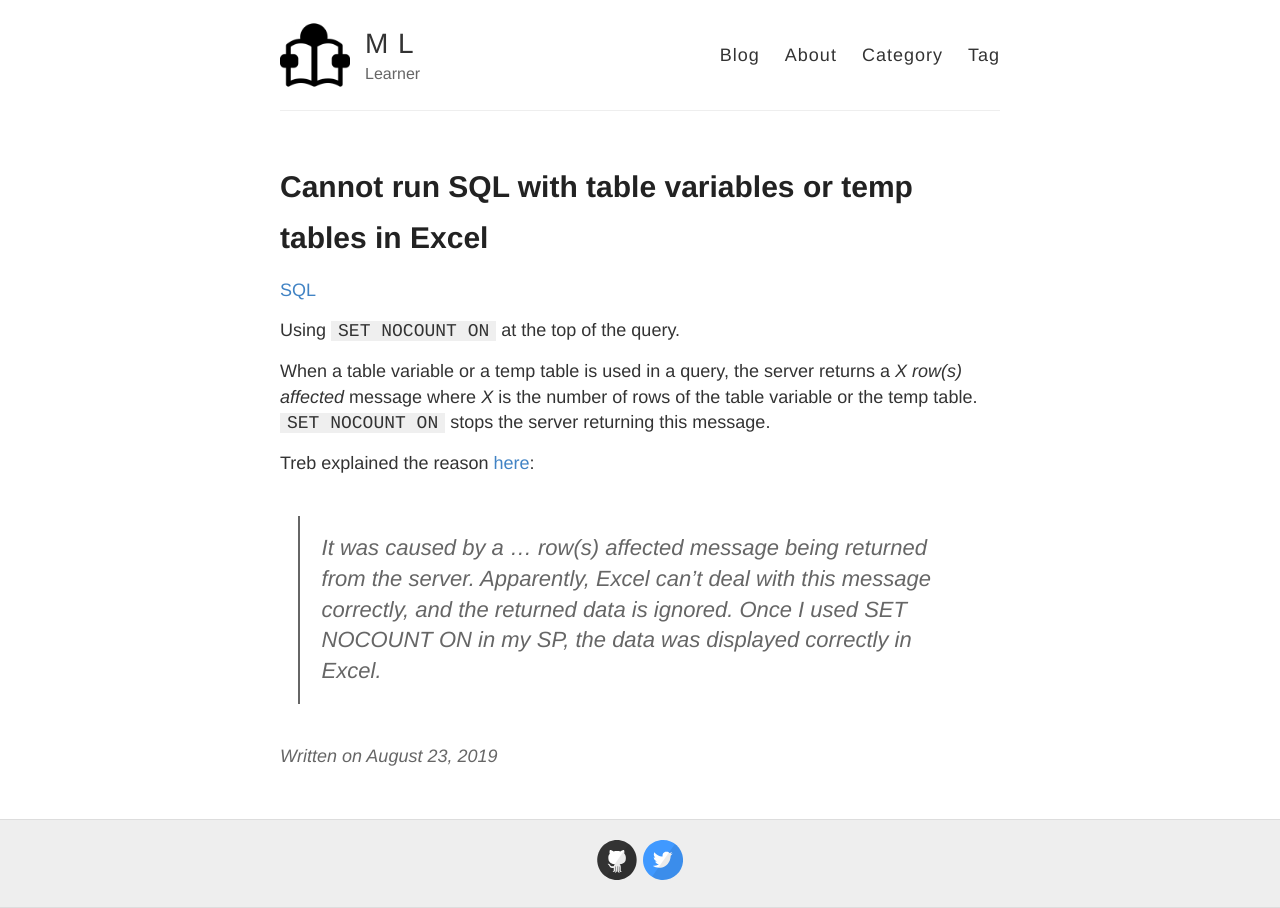
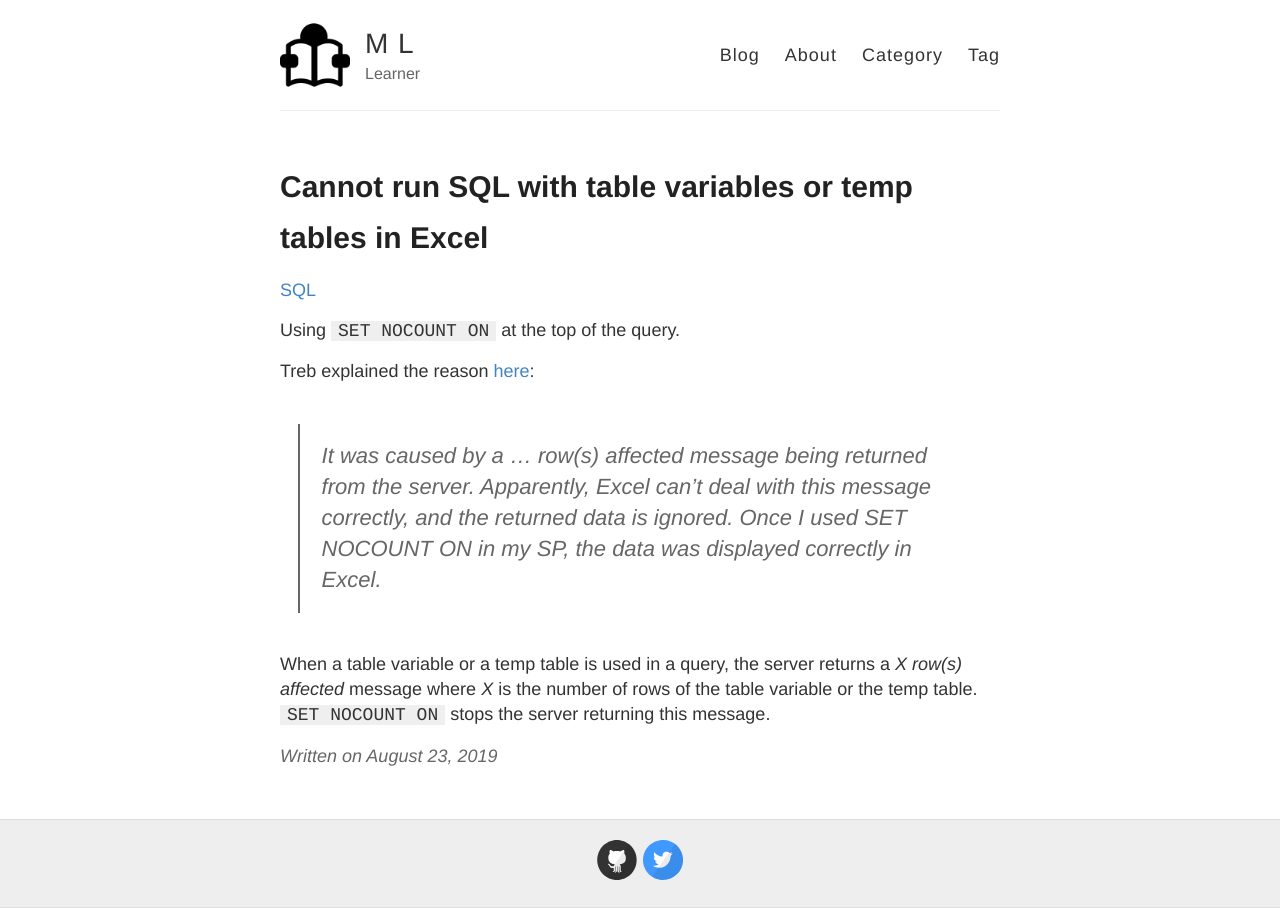
Before and after one commit to MingLang/MingLang.github.io, a Jekyll site: the page built from _posts/2019-08-23-Set-nocount-on-when-run-SQL-within-Excel - Copy.md, in a window 1280 px wide. Built offline with Jekyll 4.4.1, drawn with Linux system fonts in a browser that asks for light colours.

```diff
--- a/_posts/2019-08-23-Set-nocount-on-when-run-SQL-within-Excel - Copy.md
+++ b/_posts/2019-08-23-Set-nocount-on-when-run-SQL-within-Excel - Copy.md
@@ -7,8 +7,8 @@ tags: [SQL, Excel, SET NOCOUNT ON]
 
 Using `SET NOCOUNT ON` at the top of the query.
 
-When a table variable or a temp table is used in a query, the server returns a *X row(s) affected* message where *X* is the number of rows of the table variable or the temp table. `SET NOCOUNT ON` stops the server returning this message.
-
 Treb explained the reason [here](https://stackoverflow.com/a/25743182/8403973):
 
 >It was caused by a *... row(s)* affected message being returned from the server. Apparently, Excel can't deal with this message correctly, and the returned data is ignored. Once I used SET NOCOUNT ON in my SP, the data was displayed correctly in Excel.
+
+When a table variable or a temp table is used in a query, the server returns a *X row(s) affected* message where *X* is the number of rows of the table variable or the temp table. `SET NOCOUNT ON` stops the server returning this message.
```
